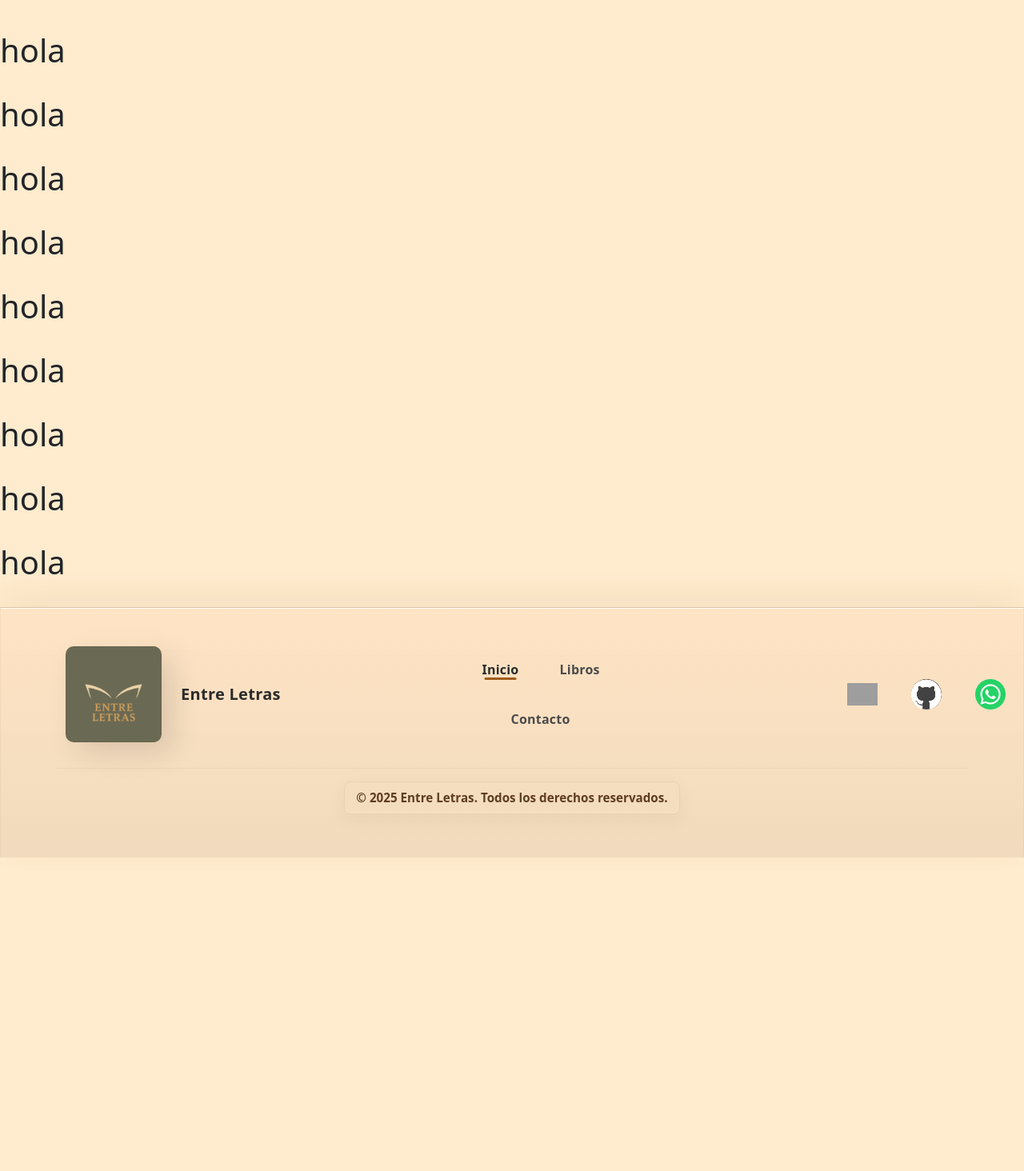
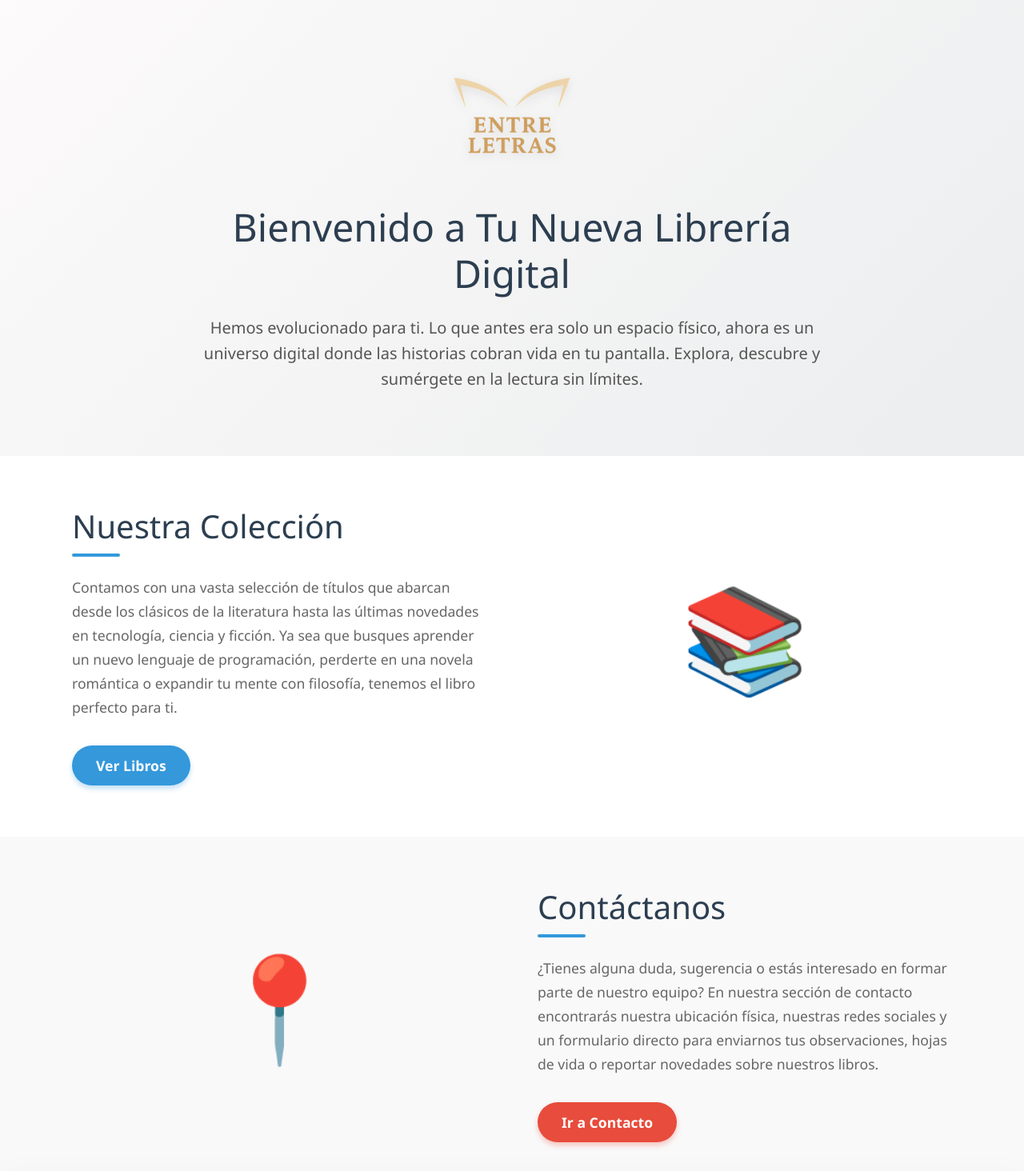
Before and after one commit to JonnathITQ/ProyectoAngularLibreria, an Angular app: page / in a window 1280 px wide. Shown: the part 126-1590 px from the top of the page at 80% size. Before the commit the page ends 1198 px from the top, so only its background shows below. Built offline with nearby package versions, Linux system fonts and the light colour scheme; grey boxes are pictures that could not be loaded.

Commit message:
Inicio y actualizacion de css de libros

```diff
--- /dev/null
+++ b/src/app/pages/home/home.component.css
@@ -0,0 +1,182 @@
+.home-container {
+    font-family: 'Segoe UI', Tahoma, Geneva, Verdana, sans-serif;
+    color: #333;
+    overflow-x: hidden;
+}
+
+/* INTRODUCCIÓN */
+.introduccion-section {
+    background: linear-gradient(135deg, #fdfbfb 0%, #ebedee 100%);
+    padding: 4rem 2rem;
+    text-align: center;
+    display: flex;
+    justify-content: center;
+    align-items: center;
+    min-height: 60vh;
+}
+
+.introduccion-content {
+    max-width: 800px;
+    animation: fadeIn 1s ease-out;
+}
+
+.introduccion-logo {
+    max-width: 200px;
+    margin-bottom: 2rem;
+    filter: drop-shadow(0 4px 6px rgba(0, 0, 0, 0.1));
+}
+
+.introduccion-content h1 {
+    font-size: 3rem;
+    color: #2c3e50;
+    margin-bottom: 1.5rem;
+}
+
+.introduccion-content p {
+    font-size: 1.25rem;
+    line-height: 1.6;
+    color: #555;
+}
+
+/* Info Sections (Books & Contact) */
+.info-section {
+    padding: 4rem 2rem;
+}
+
+.books-section {
+    background-color: #ffffff;
+}
+
+.contact-section {
+    background-color: #f9f9f9;
+}
+
+.content-wrapper {
+    max-width: 1100px;
+    margin: 0 auto;
+    display: flex;
+    align-items: center;
+    gap: 4rem;
+}
+
+.content-wrapper.reverse {
+    flex-direction: row-reverse;
+}
+
+.text-content {
+    flex: 1;
+}
+
+.text-content h2 {
+    font-size: 2.5rem;
+    color: #2c3e50;
+    margin-bottom: 1.5rem;
+    position: relative;
+}
+
+.text-content h2::after {
+    content: '';
+    display: block;
+    width: 60px;
+    height: 4px;
+    background: #3498db;
+    margin-top: 10px;
+    border-radius: 2px;
+}
+
+.text-content p {
+    font-size: 1.1rem;
+    line-height: 1.7;
+    color: #666;
+    margin-bottom: 2rem;
+}
+
+.visual-content {
+    flex: 1;
+    display: flex;
+    justify-content: center;
+    align-items: center;
+}
+
+.icon-placeholder {
+    font-size: 8rem;
+    animation: float 3s ease-in-out infinite;
+}
+
+/* Buttons */
+.cta-button {
+    display: inline-block;
+    padding: 12px 30px;
+    background-color: #3498db;
+    color: white;
+    text-decoration: none;
+    border-radius: 25px;
+    font-weight: bold;
+    font-size: 1.1rem;
+    transition: transform 0.3s, box-shadow 0.3s, background-color 0.3s;
+    box-shadow: 0 4px 6px rgba(52, 152, 219, 0.3);
+}
+
+.cta-button:hover {
+    transform: translateY(-3px);
+    box-shadow: 0 6px 12px rgba(52, 152, 219, 0.4);
+    background-color: #2980b9;
+}
+
+.cta-button.secondary {
+    background-color: #e74c3c;
+    box-shadow: 0 4px 6px rgba(231, 76, 60, 0.3);
+}
+
+.cta-button.secondary:hover {
+    background-color: #c0392b;
+    box-shadow: 0 6px 12px rgba(231, 76, 60, 0.4);
+}
+
+/* Animations */
+@keyframes fadeIn {
+    from {
+        opacity: 0;
+        transform: translateY(20px);
+    }
+
+    to {
+        opacity: 1;
+        transform: translateY(0);
+    }
+}
+
+@keyframes float {
+    0% {
+        transform: translateY(0px);
+    }
+
+    50% {
+        transform: translateY(-15px);
+    }
+
+    100% {
+        transform: translateY(0px);
+    }
+}
+
+/* Responsive */
+@media (max-width: 768px) {
+    .content-wrapper {
+        flex-direction: column;
+        text-align: center;
+        gap: 2rem;
+    }
+
+    .content-wrapper.reverse {
+        flex-direction: column;
+    }
+
+    .text-content h2::after {
+        margin: 10px auto 0;
+    }
+
+    .hero-content h1 {
+        font-size: 2rem;
+    }
+}
--- /dev/null
+++ b/src/app/pages/home/home.component.html
@@ -0,0 +1,56 @@
+<app-navbar></app-navbar>
+
+<div class="home-container">
+    <!-- Hero -->
+    <section class="introduccion-section">
+        <div class="introduccion-content">
+            <img src="assets/logo.png" alt="Logo" class="introduccion-logo">
+            <h1>Bienvenido a Tu Nueva Librería Digital</h1>
+            <p>
+                Hemos evolucionado para ti. Lo que antes era solo un espacio físico, ahora es un universo digital
+                donde las historias cobran vida en tu pantalla. Explora, descubre y sumérgete en la lectura
+                sin límites.
+            </p>
+        </div>
+    </section>
+
+    <!-- Books Section -->
+    <section class="info-section books-section">
+        <div class="content-wrapper">
+            <div class="text-content">
+                <h2>Nuestra Colección</h2>
+                <p>
+                    Contamos con una vasta selección de títulos que abarcan desde los clásicos de la literatura
+                    hasta las últimas novedades en tecnología, ciencia y ficción. Ya sea que busques aprender
+                    un nuevo lenguaje de programación, perderte en una novela romántica o expandir tu mente
+                    con filosofía, tenemos el libro perfecto para ti.
+                </p>
+                <a routerLink="/libros" class="cta-button">Ver Libros</a>
+            </div>
+            <div class="visual-content">
+                <div class="icon-placeholder">📚</div>
+            </div>
+        </div>
+    </section>
+
+    <!-- Contact Section -->
+    <section class="info-section contact-section">
+        <div class="content-wrapper reverse">
+            <div class="text-content">
+                <h2>Contáctanos</h2>
+                <p>
+                    ¿Tienes alguna duda, sugerencia o estás interesado en formar parte de nuestro equipo?
+                    En nuestra sección de contacto encontrarás nuestra ubicación física, nuestras redes sociales
+                    y un formulario directo para enviarnos tus observaciones, hojas de vida o reportar novedades
+                    sobre nuestros libros.
+                </p>
+                <a routerLink="/contacto" class="cta-button secondary">Ir a Contacto</a>
+            </div>
+            <div class="visual-content">
+                <div class="icon-placeholder">📍</div>
+            </div>
+        </div>
+    </section>
+</div>
+
+<app-footer></app-footer>
--- a/src/app/pages/principal/principal.component.html
+++ /dev/null
@@ -1,22 +0,0 @@
-<app-navbar></app-navbar>
-<h1>hola</h1>
-<br>
-<h1>hola</h1>
-<br>
-<h1>hola</h1>
-<br>
-<h1>hola</h1>
-<br>
-<h1>hola</h1>
-<br>
-<h1>hola</h1>
-<br>
-<h1>hola</h1>
-<br>
-<h1>hola</h1>
-<br>
-<h1>hola</h1>
-<br>
-<h1>hola</h1>
-<br>
-<app-footer></app-footer>
--- a/src/index.html
+++ b/src/index.html
@@ -1,15 +1,21 @@
 <!doctype html>
 <html lang="en">
+
 <head>
   <meta charset="utf-8">
   <title>ProyectoAngularLibreria</title>
   <base href="/">
   <meta name="viewport" content="width=device-width, initial-scale=1">
-  <link href="https://cdn.jsdelivr.net/npm/bootstrap@5.3.8/dist/css/bootstrap.min.css" rel="stylesheet" integrity="sha384-sRIl4kxILFvY47J16cr9ZwB07vP4J8+LH7qKQnuqkuIAvNWLzeN8tE5YBujZqJLB" crossorigin="anonymous">
-  <script src="https://cdn.jsdelivr.net/npm/bootstrap@5.3.8/dist/js/bootstrap.bundle.min.js" integrity="sha384-FKyoEForCGlyvwx9Hj09JcYn3nv7wiPVlz7YYwJrWVcXK/BmnVDxM+D2scQbITxI" crossorigin="anonymous"></script>
-  <link rel="icon" type="image/x-icon" href="favicon.ico">
+  <link href="https://cdn.jsdelivr.net/npm/bootstrap@5.3.8/dist/css/bootstrap.min.css" rel="stylesheet"
+    integrity="sha384-sRIl4kxILFvY47J16cr9ZwB07vP4J8+LH7qKQnuqkuIAvNWLzeN8tE5YBujZqJLB" crossorigin="anonymous">
+  <script src="https://cdn.jsdelivr.net/npm/bootstrap@5.3.8/dist/js/bootstrap.bundle.min.js"
+    integrity="sha384-FKyoEForCGlyvwx9Hj09JcYn3nv7wiPVlz7YYwJrWVcXK/BmnVDxM+D2scQbITxI"
+    crossorigin="anonymous"></script>
+  <link rel="icon" type="image/x-icon" href="assets/soloLogo.png">
 </head>
+
 <body>
   <app-root></app-root>
 </body>
+
 </html>
```
Also changed, not shown: src/app/app.routes.ts (+14 -13 lines), src/app/pages/home/home.component.ts (added, +14 -0 lines), src/app/pages/libros/libros.component.css (+133 -115 lines), src/app/pages/libros/libros.component.html (+5 -4 lines), src/app/pages/principal/principal.component.ts (deleted, +0 -13 lines), src/app/pages/principal/principal.component.css (deleted), src/assets/soloLogo.png (added), 1 other file (tests, documents, lock files or other folders).
